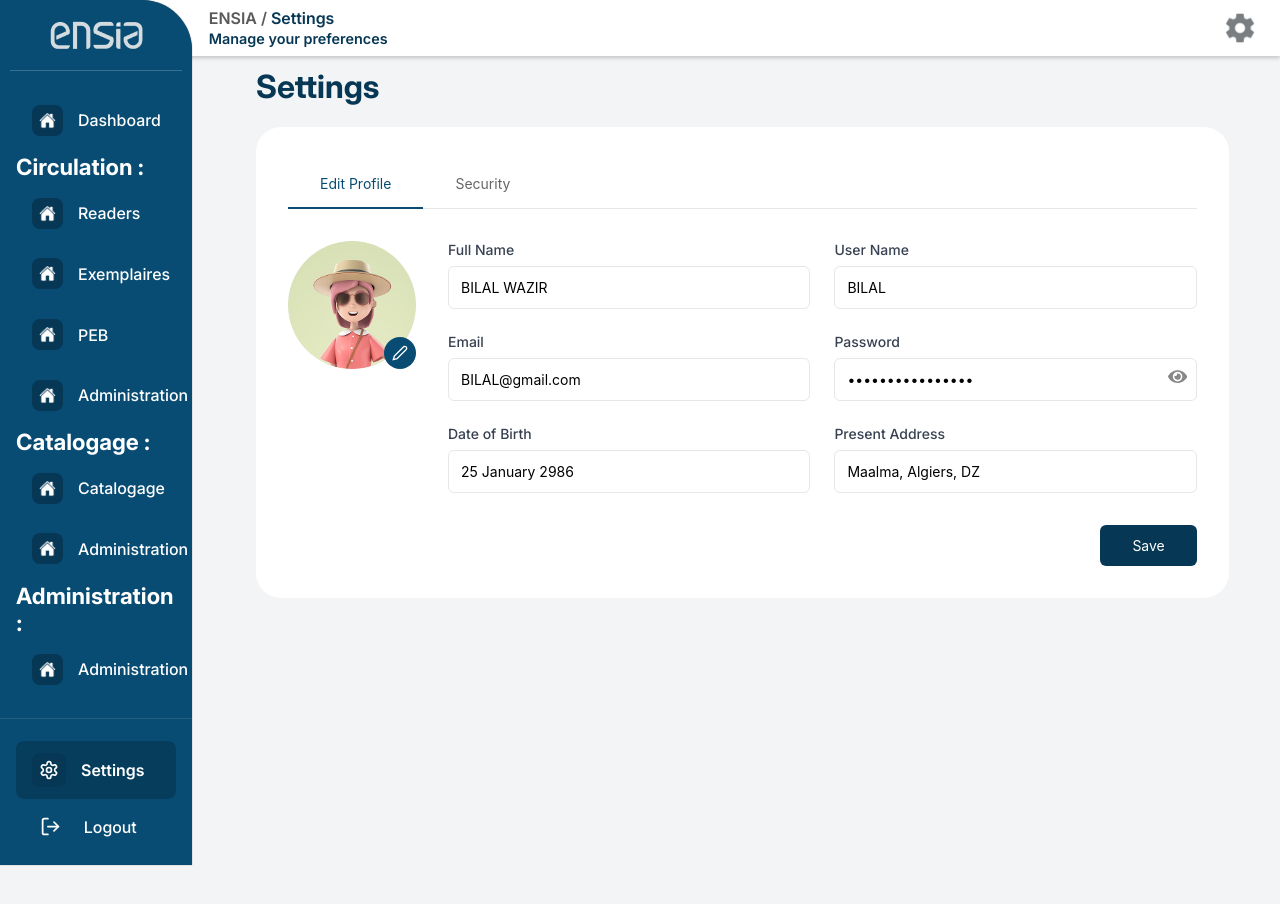
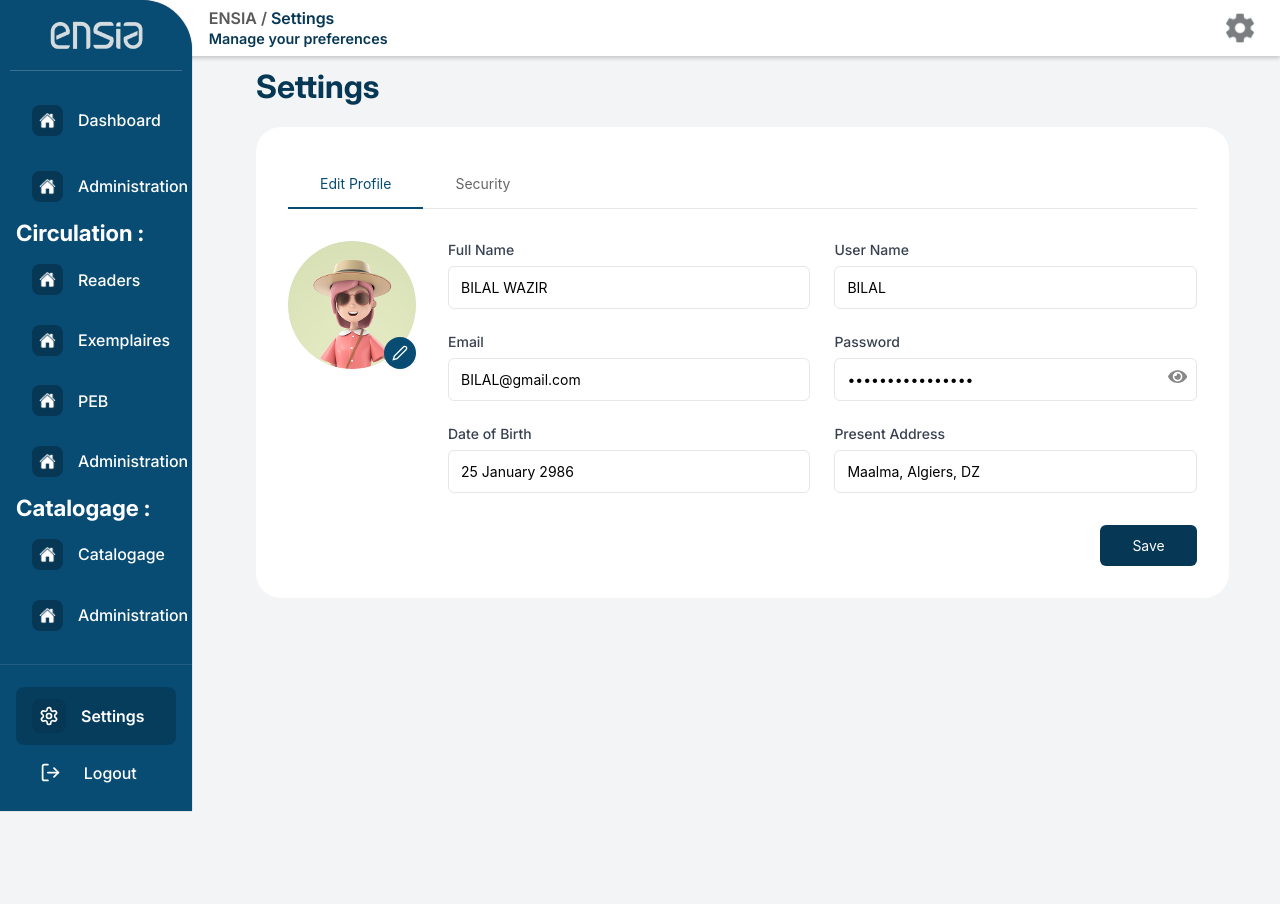
Before and after one commit to HachemSekhsoukh/LibrarySystem, a React (Vite) app: page /settings in a window 1280 px wide. Shown: the top 904 px of the page. Built offline with nearby package versions, Linux system fonts and the light colour scheme; a web font is replaced by a local one.

Commit message:
navBar navigation

```diff
--- a/src/App.jsx
+++ b/src/App.jsx
@@ -9,6 +9,12 @@ import Login from "./Pages/login";
 import Settings from "./Pages/Settings";
 import Dashboard from "./Pages/dashboard";
 import Readers from "./Pages/readers";
+import Exemplaires from "./Pages/exemplaires";
+import Administration from "./Pages/administration";
+import Peb from "./Pages/peb";
+import CirculationAdministration from "./Pages/circulation-administration";
+import Catalogage from "./Pages/catalogage";
+import CatalogageAdministration from "./Pages/catalogage-administration";
 import PagesLayout from "./Layouts/PagesLayout";
 import "./App.css";
 
@@ -22,7 +28,13 @@ const router = createBrowserRouter(
       <Route element={<PagesLayout />}>
           <Route path="/settings" element={<Settings />} />
           <Route path="/dashboard" element={<Dashboard />} />
+          <Route path="/administration" element={<Administration />} />
           <Route path="/circulation/readers" element={<Readers />} />
+          <Route path="/circulation/peb" element={<Peb />} />
+          <Route path="/circulation/exemplaires" element={<Exemplaires />} />
+          <Route path="/circulation/administration" element={<CirculationAdministration />} />
+          <Route path="/catalogage/catalogage" element={<Catalogage />} />
+          <Route path="/catalogage/administration" element={<CatalogageAdministration />} />
       </Route>
       <Route path="*" element={<Navigate to="/login" replace />} />
     </>
--- a/src/Layouts/PagesLayout.jsx
+++ b/src/Layouts/PagesLayout.jsx
@@ -10,7 +10,13 @@ function PagesLayout() {
   const pageTitles = {
     "/settings": { title: "Settings", subtitle: "Manage your preferences" },
     "/dashboard": { title: "Dashboard", subtitle: "Dashboard" },
+    "/administration": { title: "Administration", subtitle: "Administration" },
     "/circulation/readers": { title: "Circulation", subtitle: "Readers" },
+    "/circulation/exemplaires": { title: "Circulation", subtitle: "Exemplaires" },
+    "/circulation/peb": { title: "Circulation", subtitle: "PEB" },
+    "/circulation/administration": { title: "Circulation", subtitle: "Administration" },
+    "/catalogage/catalogage": { title: "Catalogage", subtitle: "Catalogage" },
+    "/catalogage/administration": { title: "Catalogage", subtitle: "Administration" },
   };
 
 
--- /dev/null
+++ b/src/Pages/administration.jsx
@@ -0,0 +1,8 @@
+
+const Administration = () => {
+    return (
+      <></>
+    );
+  };
+
+  export default Administration;
--- /dev/null
+++ b/src/Pages/catalogage-administration.jsx
@@ -0,0 +1,8 @@
+
+const CatalogageAdministration = () => {
+    return (
+      <></>
+    );
+  };
+
+  export default CatalogageAdministration;
--- /dev/null
+++ b/src/Pages/catalogage.jsx
@@ -0,0 +1,8 @@
+
+const Catalogage = () => {
+    return (
+      <></>
+    );
+  };
+
+  export default Catalogage;
--- /dev/null
+++ b/src/Pages/circulation-administration.jsx
@@ -0,0 +1,8 @@
+
+const CirculationAdministration = () => {
+  return (
+    <></>
+  );
+};
+
+export default CirculationAdministration;
--- /dev/null
+++ b/src/Pages/exemplaires.jsx
@@ -0,0 +1,8 @@
+
+const Exemplaires = () => {
+  return (
+    <></>
+  );
+};
+
+export default Exemplaires;
--- /dev/null
+++ b/src/Pages/peb.jsx
@@ -0,0 +1,8 @@
+
+const PEB = () => {
+  return (
+    <></>
+  );
+};
+
+export default PEB;
--- a/src/components/NavBar.jsx
+++ b/src/components/NavBar.jsx
@@ -12,25 +12,22 @@ function NavBar() {
 
   const navItems = [
       { label: "Dashboard", path: "/dashboard" , icon: "/assets/images/home-icon.png"},
+      { label: "Administration", path: "/administration" , icon: "/assets/images/home-icon.png"},
       {
         label: "Circulation",
         subItems: [
           { label: "Readers", path: "/circulation/readers", icon: "/assets/images/home-icon.png" },
           { label: "Exemplaires", path: "/circulation/exemplaires", icon: "/assets/images/home-icon.png" },
           { label: "PEB", path: "/circulation/peb", icon: "/assets/images/home-icon.png" },
-          { label: "Administration", path: "/circulation/admin", icon: "/assets/images/home-icon.png" },
+          { label: "Administration", path: "/circulation/administration", icon: "/assets/images/home-icon.png" },
         ],
       },
       {
         label: "Catalogage",
         subItems: [
           { label: "Catalogage", path: "/catalogage/catalogage", icon: "/assets/images/home-icon.png" },
-          { label: "Administration", path: "/catalogage/admin", icon: "/assets/images/home-icon.png" },
+          { label: "Administration", path: "/catalogage/administration", icon: "/assets/images/home-icon.png" },
         ],
-      },
-      {
-        label: "Administration",
-        subItems: [{ label: "Administration", path: "/administration/admin", icon: "/assets/images/home-icon.png" }],
       },
   ];
 
```
